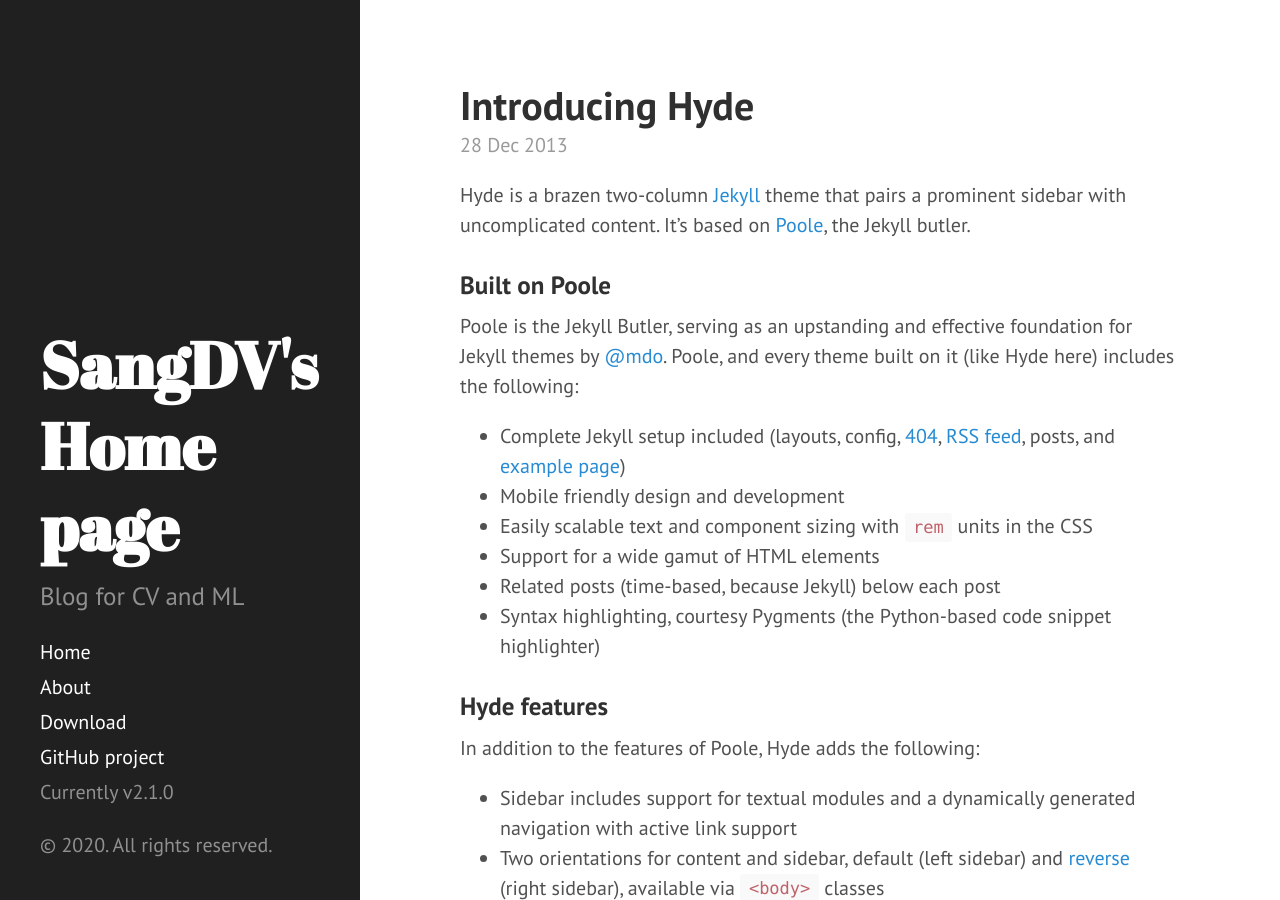
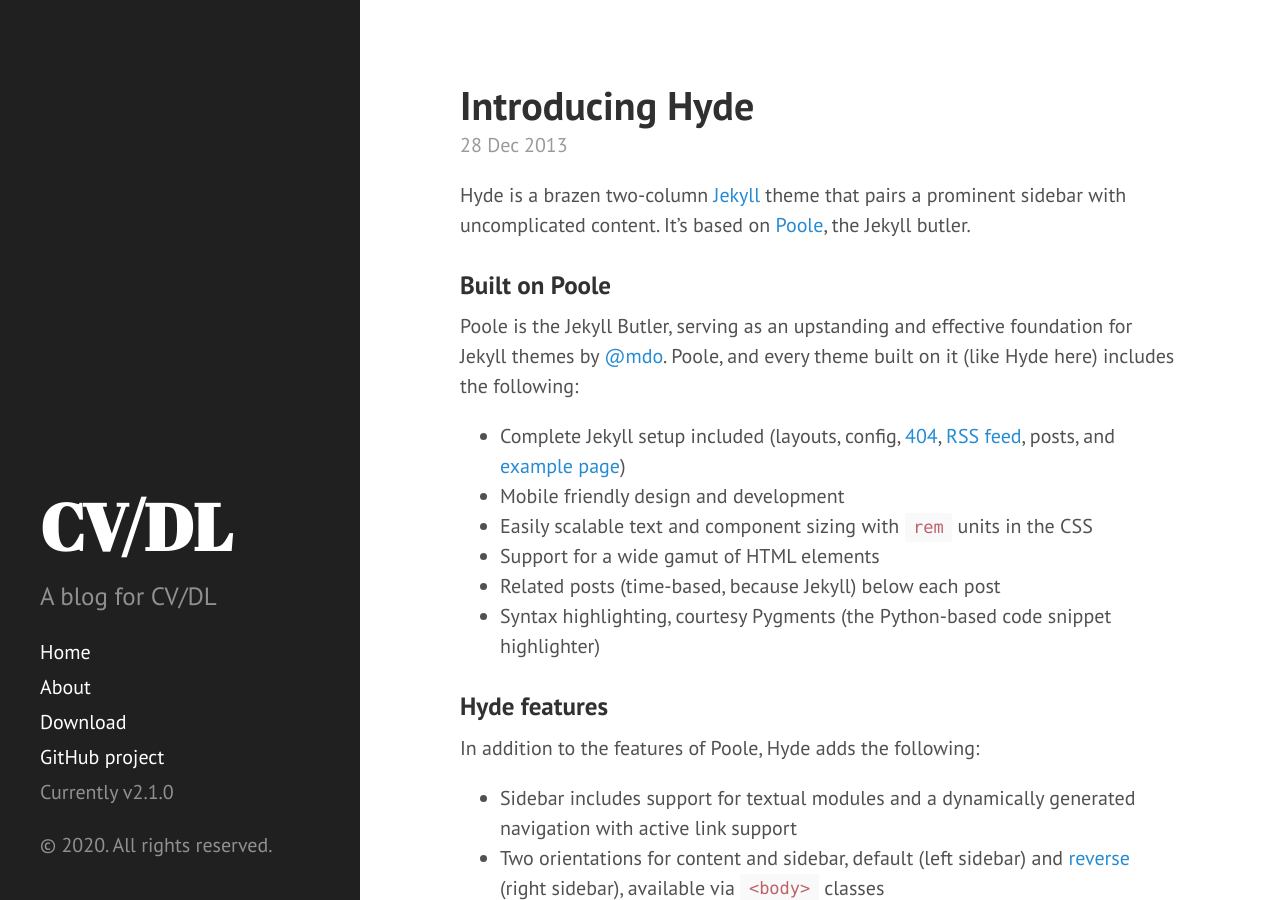
Before and after one commit to sangdv/sangdv.github.io, a Jekyll site: the page built from index.html, in a window 1280 px wide and 900 px high. Built offline with Jekyll 4.4.1, drawn with Linux system fonts in a browser that asks for light colours; Markdown is read by kramdown in place of the engine named in the settings; the list of posts is cut into pages by our own code.

Commit message:
hype theme

```diff
--- a/_config.yml
+++ b/_config.yml
@@ -7,9 +7,9 @@
 #relative_permalinks: true
 
 # Setup
-title:            SangDV's Home page
-tagline:          'CV and ML'
-description:      'Blog for CV and ML'
+title:            CV/DL
+tagline:          'CV/DL'
+description:      'A blog for CV/DL'
 url:              http://sangdv.github.io
 baseurl:          /
 
```
